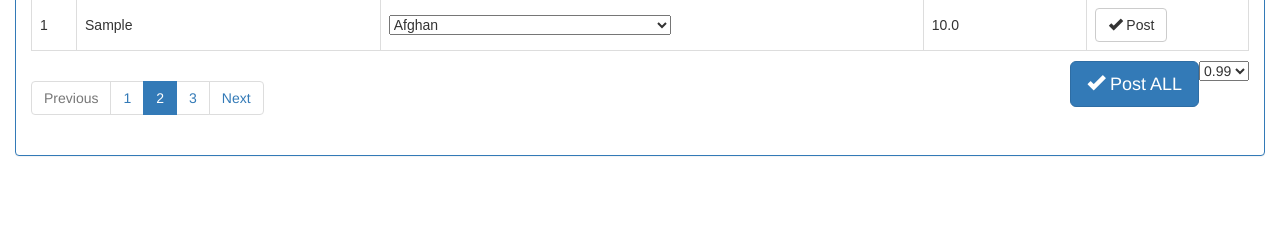
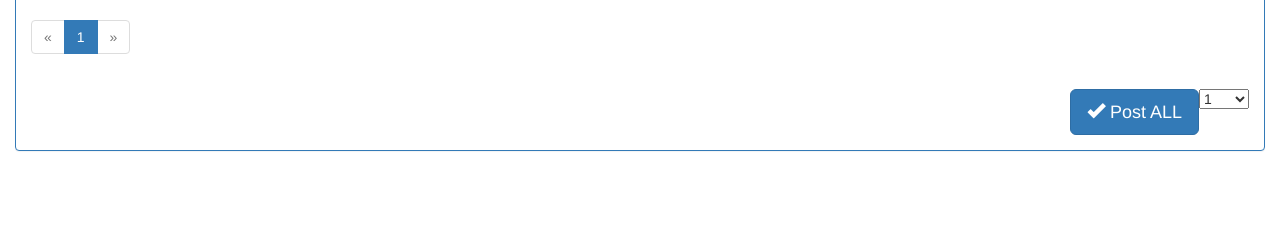
Before and after one commit to Kdk22/CleanNationality, a Django app: page /nationalityclean/nationality/ in a window 1280 px wide. Shown: the part 167-407 px from the top of the page. Run offline with Django 3.2, Linux system fonts and the light colour scheme; tables that the repository leaves empty hold one stand-in row (values such as "Sample post"); some libraries are stand-ins or nearby versions.

Commit message:
nationality clean up

```diff
--- a/NationalityClean/admin.py
+++ b/NationalityClean/admin.py
@@ -1,6 +1,7 @@
 from django.contrib import admin
-from .models import CleanNationality, JobSeekerUserDetail
+from .models import  JobSeekerUserDetail, FilterNationality
 # Register your models here.
 
-admin.site.register(CleanNationality)
+
 admin.site.register(JobSeekerUserDetail)
+admin.site.register(FilterNationality)
--- a/NationalityClean/urls.py
+++ b/NationalityClean/urls.py
@@ -7,7 +7,7 @@
 urlpatterns = [
     path('', views.home, name='home'),
     path('nationality/', views.IndexView.as_view(), name='index'),
-    path('individual_nationality_post/', views.PostNationality.as_view(), name='data_post'),
+    path('nationality_post/<int:pk>/', views.PostNationality.as_view(), name='data_post'),
     path('all_nationality_post/', views.PostAllNationality.as_view(), name='all_data_post')
 
 ]
--- a/NationalityClean/views.py
+++ b/NationalityClean/views.py
@@ -15,7 +15,7 @@
 from .consts import DB
 
 
-from .models import JobSeekerUserDetail, CleanNationality, FilterNationality
+from .models import JobSeekerUserDetail,  FilterNationality
 from django.core.paginator import Paginator
 
 # Create your views here.
@@ -100,14 +100,13 @@
         final.append([k, v, best_match_nationality[k]])
         results[k] = {v, best_match_nationality[k]}
 
-
     return final
 
 
 
 class IndexView(ListView):
     template_name = 'NationalityCleaner/index.html'
-    model = FilterNationality
+    queryset = FilterNationality.objects.filter(verified_status=False)
     # extra_context = {}
     paginate_by = 50
     context_object_name = 'all_nationality'
@@ -117,109 +116,21 @@
         ctx['df_nationality'] = nationality
         return ctx
 
-    # def get_queryset(self):
-    #
-    #     all_data = FilterNationality.objects.all()
-    #
-    #     return all_data
-
-
-    # def get_context_data(self, **kwargs):
-    #     ctx = super().get_context_data(**kwargs)
-    #     results = {}
-    #     val= clean_data()
-    #     best_score = val.max(axis=1)
-    #     best_match = val.idxmax(axis=1)
-    #     best_score_rounded = best_score.round(5)
-    #     best_score_nationality = best_score_rounded.to_dict()
-    #     best_match_nationality = best_match.to_dict()
-    #
-    #     self.extra_context['nationality']= nationality
-    #     final = []
-    #     for k, v in best_score_nationality.items():
-    #         final.append([k, v, best_match_nationality[k]])
-    #         results[k] = {v, best_match_nationality[k]}
-    #
-    #     bulk_list = list()
-    #     for each_user_data in final:
-    #         bulk_list.append(
-    #             FilterNationality(
-    #                 unverified_nationality=each_user_data[0],
-    #                 score = each_user_data[1],
-    #                 verified_nationality=each_user_data[2],
-    #                 input_data = each_user_data[1] if each_user_data[1] >= 0.98 else None
-    #             )
-    #         )
-    #
-    #     self.extra_context['all_nationality']= final
-    #
-    #     if self.extra_context is not None:
-    #         kwargs.update(self.extra_context)
-    #
-    #
-    #     remove_data= list(CleanNationality.objects.values_list('old_nationality','score','cleaned_nationality'))
-    #     old_nationality_data = kwargs['all_nationality']
-    #
-    #
-    #
-    #     final_data = [
-    #         i for i in kwargs['all_nationality']  if tuple(i) not in remove_data
-    #     ]
-    #
-    #     ctx['all_nationality'] = final_data
-    #     ctx['nationality'] = nationality
-    #
-    #     # for each_tuple in remove_data:
-    #     #     all_nationality_data=list(each_tuple)
-    #
-    #
-    #         # numpy_value = np.array(old_nationality_data)
-    #         # lst = [list(x) for x in numpy_value]
-    #         # lst.index(all_nationality_data)
-    #
-    #         # num_value=numpy_value.where(all_nationality_data)
-    #
-    #     # for i in kwargs['all_nationality']:
-    #     #     old_nationality = i[0]
-    #     #     score = i[1]
-    #     #     new_nationality = i[2]
-    #     #
-    #     #     if score > 0.98:
-    #     #         bool= True
-    #     #     else:
-    #     #         bool= False
-    #     #
-    #     #     nationality_data =    CleanNationality.objects.create(old_nationality=old_nationality, cleaned_nationality=new_nationality, score= score, correct_status=bool )
-    #     #
-    #
-    #     if self.request.GET.get('post_all') == 'post_all_data':
-    #         print('user clicked button')
-    #         print('button clicked')
-    #         import ipdb
-    #         ipdb.set_trace()
-    #
-    #     # paginator = Paginator(kwargs['old_nationality'], 25)  # Show 25 contacts per page
-    #     #
-    #     # page = self.request.GET.get('page')
-    #     # old_nationality = paginator.get_page(page)
-    #     # return render(self.request, 'list.html', {'contacts': old_nationality})
-    #
-    #     return ctx
-
 
 class PostNationality(View):
 
 
     def post(self, request, **kwargs):
 
-        job_seeker_nationality =  request.POST['job_seeker_nationality']
+        pk= self.kwargs['pk']
+
         best_score = request.POST['best_score']
         score= float(best_score)
-        old_jobseekers_nationality = request.POST['job_seeker_nationality']
-        corrected_nationality = request.POST['each_nationality_data']
+        unverified_nationality = request.POST['unverified_nationality']
+        verified_nationality = request.POST['verified_nationality']
 
-        data = CleanNationality.objects.create(old_nationality=old_jobseekers_nationality, cleaned_nationality=corrected_nationality, score= score)
-        data.save()
+        update_nationality = FilterNationality.objects.filter(pk=pk).update(verified_nationality=verified_nationality,
+                                                                            verified_status=True)
 
         return redirect(reverse('NationalityClean:index') )
 
@@ -232,89 +143,16 @@
         pass
 
 
-class PostAllNationality(CreateView):
+class PostAllNationality(View):
 
     def post(self,request, **kwargs):
-        val = clean_data()
-        best_score = val.max(axis=1)
-        best_match = val.idxmax(axis=1)
-        best_score_rounded = best_score.round(5)
-        best_score_nationality = best_score_rounded.to_dict()
-        best_match_nationality = best_match.to_dict()
-        final=[]
-        results= {}
-        for old_nationality, best_score in best_score_nationality.items():
-            if best_score > 0.98:
-                final.append([old_nationality, best_score, best_match_nationality[old_nationality]])
-                results[old_nationality] = {best_score, best_match_nationality[old_nationality]}
+        input_score = request.POST['input_score']
+
+        filter_value = FilterNationality.objects.filter(score__gte = input_score)
+
+        for each_nationality in filter_value:
+            FilterNationality.objects.filter(pk= each_nationality.pk).update(verified_status= True)
 
 
 
-        bulk_list = list()
-        for each_user_data in final:
-            bulk_list.append(
-                CleanNationality(
-                    old_nationality=each_user_data[0],
-                    score=each_user_data[1],
-                    cleaned_nationality=each_user_data[2]
-                )
-            )
-
-        import ipdb
-        ipdb.set_trace()
-        CleanNationality.objects.bulk_create(bulk_list)
-
         return redirect(reverse('NationalityClean:index'))
-
-# class IndexView(ListView):
-#     template_name  = 'NationalityCleaner/index.html'
-#
-#
-#
-#     def get_queryset(self):
-#         context_object_name = 'all_posts'  # By default it gives object_list
-#         model = JobSeekerUserDetail
-#         df = pd.DataFrame(nationality)
-#         df_nationality = df[0].str.lower()
-#
-#
-#         db_nationality = getData(**DB)
-#
-#         # Jaro Winkler distance
-#         dist = [[jaro_winkler(df_nationality[i], db_nationality[j]) for i in range(len(df_nationality))] for j in
-#                 range(len(db_nationality))]
-#
-#
-#
-#         # Jaro distance
-#         dist1 = [[jaro(df_nationality[i], db_nationality[j]) for i in range(len(df_nationality))] for j in
-#                 range(len(db_nationality))]
-#
-#
-#
-#         # '0.
-#         dist2 = [[distance(df_nationality[i], db_nationality[j]) for i in range(len(df_nationality))] for j in
-#                 range(len(db_nationality))]
-#         df_dist = pd.DataFrame(dist, columns=df_nationality, index=db_nationality)
-#         df_dist1 = pd.DataFrame(dist1, columns=df_nationality, index=db_nationality)
-#         df_dist2 = pd.DataFrame(dist2, columns=df_nationality, index=db_nationality)
-#
-#         best_score = df_dist.max(axis=1)
-#         best_match = df_dist.idxmax(axis=1)
-#
-#         best_score1 = df_dist1.max(axis=1)
-#         best_match1 = df_dist1.idxmax(axis=1)
-#
-#         best_score2 = df_dist2.max(axis=1)
-#         best_match2 = df_dist2.idxmax(axis=1)
-#
-#
-#         import ipdb
-#         ipdb.set_trace()
-#
-#         value = JobSeekerUserDetail.objects.annotate(nationality_lower=Lower('nationality')).values_list( 'nationality',flat=True).order_by('nationality').distinct()
-#         return value
-#         """
-#         Return ``True`` if the view should display empty lists and ``False``
-#         if a 404 should be raised instead.
-#         """
--- a/templates/NationalityCleaner/index.html
+++ b/templates/NationalityCleaner/index.html
@@ -1,8 +1,5 @@
 {% extends "NationalityCleaner/base.html" %}
 {% block body_block %}
-
-
-{#<form action="{% url 'NationalityClean:data_post' %}" method="post">#}
 {% csrf_token %}
 <table>
 
@@ -20,12 +17,14 @@
 
         {% for nationality in all_nationality %}
             <tr>
-            <form action="{% url 'NationalityClean:data_post' %}" method="post" >
+
+            <form action="{% url 'NationalityClean:data_post' nationality.pk %}" method="post" >
             {% csrf_token %}
            <td> {{ forloop.counter }}</td>
 {#            {% for each_nationality in individual_nationality_values %}#}
-                <input hidden name="job_seeker_nationality" value="{{ nationality.unverified_nationality }}">
+                <input hidden name="unverified_nationality" value="{{ nationality.unverified_nationality }}">
                 <input hidden name="best_score" value="{{ nationality.score }}">
+                <input hidden name="verified_nationality" value="{{ nationality.verified_nationality|capfirst }}">
                 <td>{{ nationality.unverified_nationality }}</td>
                  <td>{% if nationality.score == 1%}
 
@@ -46,38 +45,30 @@
                     </td>
 
 
-
-
-
-                <input hidden name="each_nationality_data" value="{{ individual_nationality_values.2 }}">
-
-
-
-{#            {% endfor %}#}
-            <input type="hidden" name="individual_nationality_values" value="{{ individual_nationality_values.2|capfirst }}">
-
-
             </form>
             </tr>
             {% endfor %}
-
-
 
   </tbody>
 
 
 
 </table>
-<form action="{% url 'NationalityClean:data_post' %}" method="post">
+
+{% include 'NationalityCleaner/paginator.html' %}
+    {% if not page_obj.has_next%}
+     <form action="{% url 'NationalityClean:all_data_post' %}" method="post">
+{%csrf_token %}
 <nav aria-label="...">
     <ul>
         <span>
-            <select class="pull-right">
-  <option value="1">0.99</option>
-  <option value="0.99">0.98</option>
-  <option value="0.98">0.97</option>
-  <option value="0.97">0.96</option>
-  <option value="0.96">0.95</option>
+            <select name="input_score" class="pull-right">
+  <option value="1">1</option>
+  <option value="0.99">0.99</option>
+  <option value="0.98">0.98</option>
+  <option value="0.97">0.97</option>
+  <option value="0.96">0.96</option>
+  <option value="0.95">0.95</option>
 </select>
 <button  type="submit" name="post_all" value="post_all_data" class="btn btn-primary btn-lg pull-right mt-auto">
                     <span class="glyphicon glyphicon-ok" aria-hidden="true"></span> Post ALL
@@ -86,24 +77,5 @@
         </ul>
 </nav>
 </form>
-
-    <nav aria-label="...">
-  <ul class="pagination">
-    <li class="page-item disabled">
-      <span class="page-link">Previous</span>
-    </li>
-    <li class="page-item"><a class="page-link" href="#">1</a></li>
-    <li class="page-item active">
-      <span class="page-link">
-        2
-        <span class="sr-only">(current)</span>
-      </span>
-    </li>
-    <li class="page-item"><a class="page-link" href="#">3</a></li>
-    <li class="page-item">
-      <a class="page-link" href="#">Next</a>
-    </li>
-  </ul>
-</nav>
-
+{% endif %}
 {% endblock %}
--- /dev/null
+++ b/templates/NationalityCleaner/paginator.html
@@ -0,0 +1,23 @@
+<ul class="pagination">
+  {% if page_obj.has_previous %}
+    <li><a href="?page={{ page_obj.previous_page_number }}">&laquo;</a></li>
+  {% else %}
+    <li class="disabled"><span>&laquo;</span></li>
+  {% endif %}
+  {% for i in page_obj.paginator.page_range %}
+    {% if page_obj.number == i %}
+      <li class="active"><span>{{ i }} <span class="sr-only">(current)</span></span></li>
+    {% else %}
+      <li><a href="?page={{ i }}">{{ i }}</a></li>
+    {% endif %}
+  {% endfor %}
+  {% if page_obj.has_next %}
+    <li><a href="?page={{ page_obj.next_page_number }}">&raquo;</a></li>
+  {% else %}
+    <li class="disabled"><span>&raquo;</span></li>
+
+
+  {% endif %}
+
+
+</ul>
```
Also changed, not shown: NationalityClean/management/commands/data_insert.py (added, +23 -0 lines), NationalityClean/models.py (+3 -15 lines), NationalityClean/migrations/0011_delete_cleannationality.py (added).
